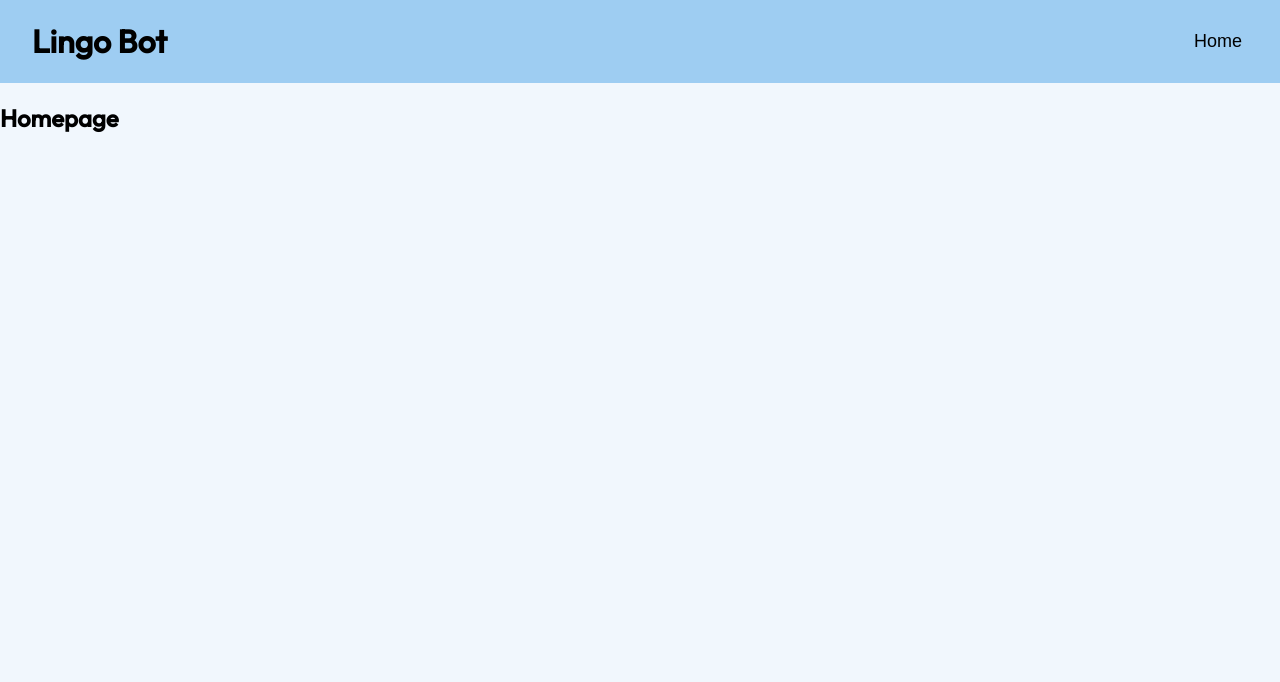
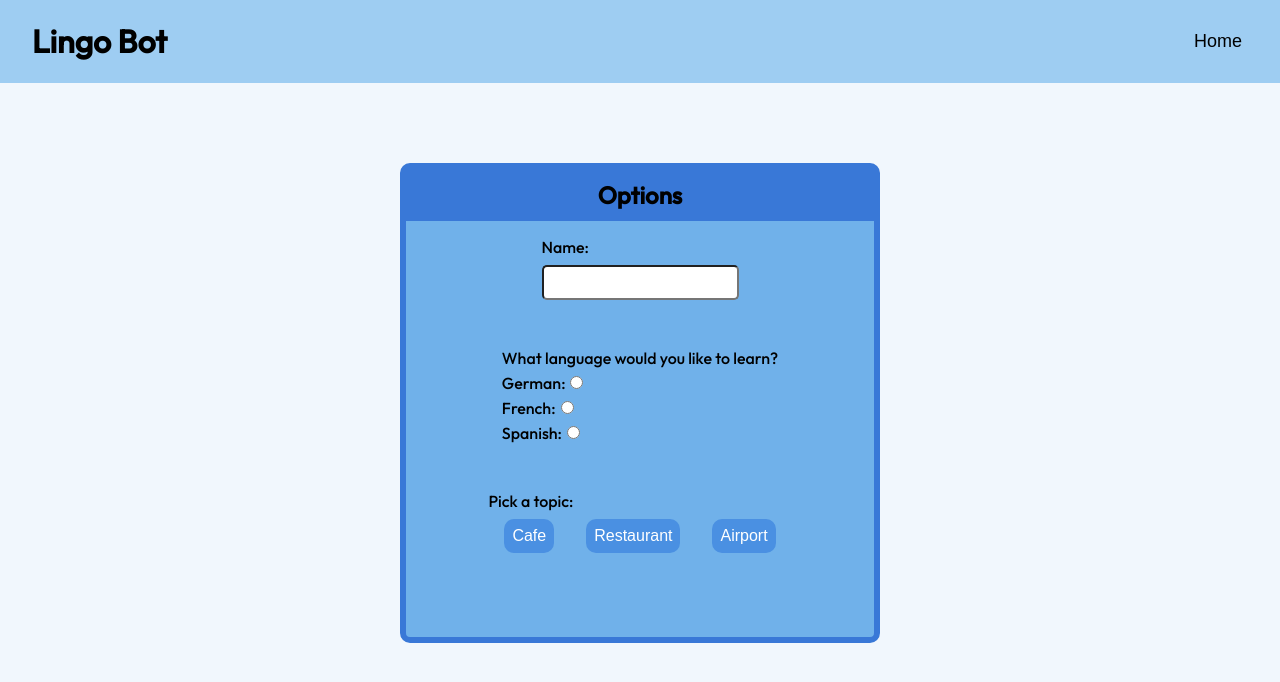
Before and after one commit to IsabellaInglis/lingo-bot, a React (Vite) app in the folder client/: page / in a window 1280 px wide. Shown: the top 682 px of the page. Built offline with nearby package versions, Linux system fonts and the light colour scheme; a web font is replaced by a local one.

Commit message:
add homepage styling

```diff
--- a/client/src/components/Header/Header.scss
+++ b/client/src/components/Header/Header.scss
@@ -1,6 +1,5 @@
 @use "../../styles/partials/variables" as *;
 @use "../../styles/partials/mixins" as *;
-@use "../../styles/partials/typography";
 
 .header {
   background-color: $secondary-background-color;
--- /dev/null
+++ b/client/src/components/StartOptions/StartOptions.jsx
@@ -0,0 +1,81 @@
+import { useState } from "react";
+import { useNavigate } from "react-router-dom";
+import "./StartOptions.scss";
+
+export default function StartOptions() {
+  const [selectedLanguage, setSelectedLanguage] = useState(null);
+  const [nameValue, setNameValue] = useState("");
+  const navigate = useNavigate();
+
+  const handleLanguageSelection = (e) => {
+    setSelectedLanguage(e.target.value);
+  };
+
+  const handleFormSubmit = (e) => {
+    e.preventDefault();
+    setNameValue(e.target.name.value);
+    navigate("/chatbot");
+  };
+
+  return (
+    <section className="start-options">
+      <h2 className="start-options__title">Options</h2>
+      <form className="start-options__form" onSubmit={handleFormSubmit}>
+        <label className="start-options__form-label">
+          Name:
+          <input
+            className="start-options__input start-options__input--name"
+            type="text"
+            name="name"
+          />
+        </label>
+        <label className="start-options__form-label">
+          What language would you like to learn?
+          <label>
+            German:
+            <input
+              className="start-options__input"
+              type="radio"
+              name="german"
+              value="german"
+              onChange={handleLanguageSelection}
+              checked={selectedLanguage === "german"}
+            />
+          </label>
+          <label>
+            {" "}
+            French:
+            <input
+              className="start-options__input"
+              type="radio"
+              name="french"
+              value="french"
+              onChange={handleLanguageSelection}
+              checked={selectedLanguage === "french"}
+            />
+          </label>
+          <label>
+            {" "}
+            Spanish:
+            <input
+              className="start-options__input"
+              type="radio"
+              name="spanish"
+              value="spanish"
+              onChange={handleLanguageSelection}
+              checked={selectedLanguage === "spanish"}
+            />
+          </label>
+        </label>
+        <label className=" start-options__form-label">
+          Pick a topic:
+          <div className="start-options__btn-wrapper">
+            <button className="start-options__btn">Cafe</button>
+            <button className="start-options__btn">Restaurant</button>
+            <button className="start-options__btn">Airport</button>
+          </div>
+        </label>
+      </form>
+    </section>
+  );
+}
--- /dev/null
+++ b/client/src/components/StartOptions/StartOptions.scss
@@ -0,0 +1,62 @@
+@use "../../styles/partials/variables" as *;
+@use "../../styles/partials/mixins" as *;
+
+.start-options {
+  background-color: $tertiary-background-color;
+  margin: 5rem auto;
+  border-radius: 10px;
+  width: 90vw;
+  height: 90vw;
+  max-width: 30rem;
+  max-height: 30rem;
+  min-height: 26rem;
+  min-width: 20rem;
+  border: 6px solid #3978d7;
+
+  @include tablet-and-above {
+  }
+
+  &__title {
+    text-align: center;
+    padding: 0.7rem 0;
+    background-color: #3978d7;
+    margin: 0;
+  }
+
+  &__form {
+    display: flex;
+    flex-direction: column;
+    align-items: center;
+  }
+
+  &__form-label {
+    padding-bottom: 1rem;
+    display: flex;
+    flex-direction: column;
+    margin: 1rem 0;
+  }
+
+  &__input {
+    margin-top: 0.5rem;
+
+    &--name {
+      padding: 0.5rem;
+      border-radius: 5px;
+    }
+  }
+
+  &__btn-wrapper {
+    display: flex;
+    margin-bottom: 0.5rem;
+  }
+
+  &__btn {
+    padding: 0.5rem;
+    margin: 0.5rem 1rem;
+    background-color: $button-color;
+    border: none;
+    border-radius: 10px;
+    color: white;
+    font-size: 16px;
+  }
+}
--- a/client/src/pages/HomePage/HomePage.jsx
+++ b/client/src/pages/HomePage/HomePage.jsx
@@ -1,9 +1,10 @@
+import StartOptions from "../../components/StartOptions/StartOptions";
 import "./HomePage.scss";
 
 export default function HomePage() {
   return (
     <>
-      <h2>Homepage</h2>
+      <StartOptions />
     </>
   );
 }
--- a/client/src/styles/partials/_variables.scss
+++ b/client/src/styles/partials/_variables.scss
@@ -1,5 +1,7 @@
 $primary-background-color: #f1f7fd;
 $secondary-background-color: #9ecdf2;
+$tertiary-background-color: #70b1ea;
+$button-color: #4a90e2;
 // $primary-color: #dfedfa;
 // $secondary-color: #c6e0f7;
 
```
Also changed, not shown: client/src/pages/ChatBotPage/ChatBotPage.jsx (added), client/src/pages/ChatBotPage/ChatBotPage.scss (added).
